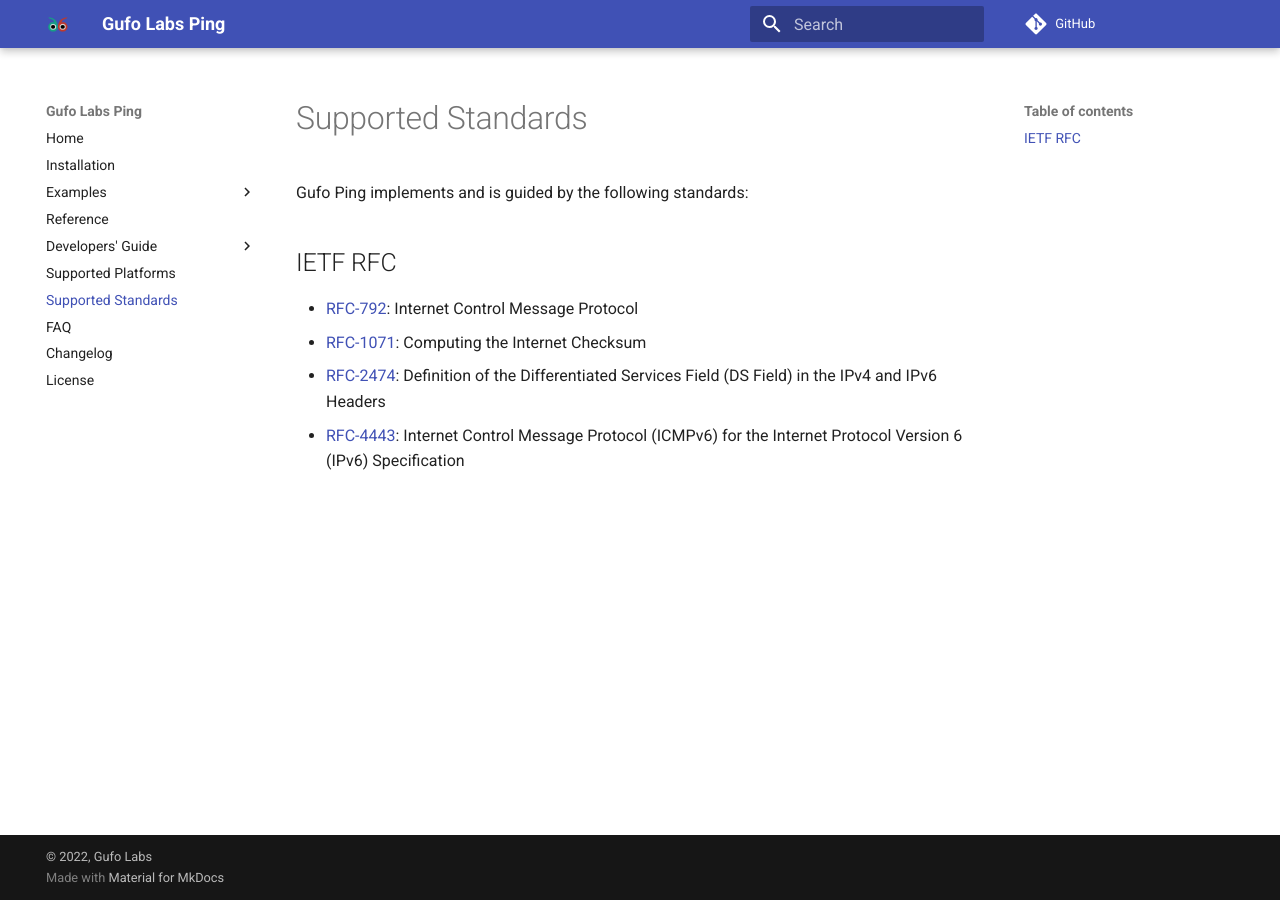
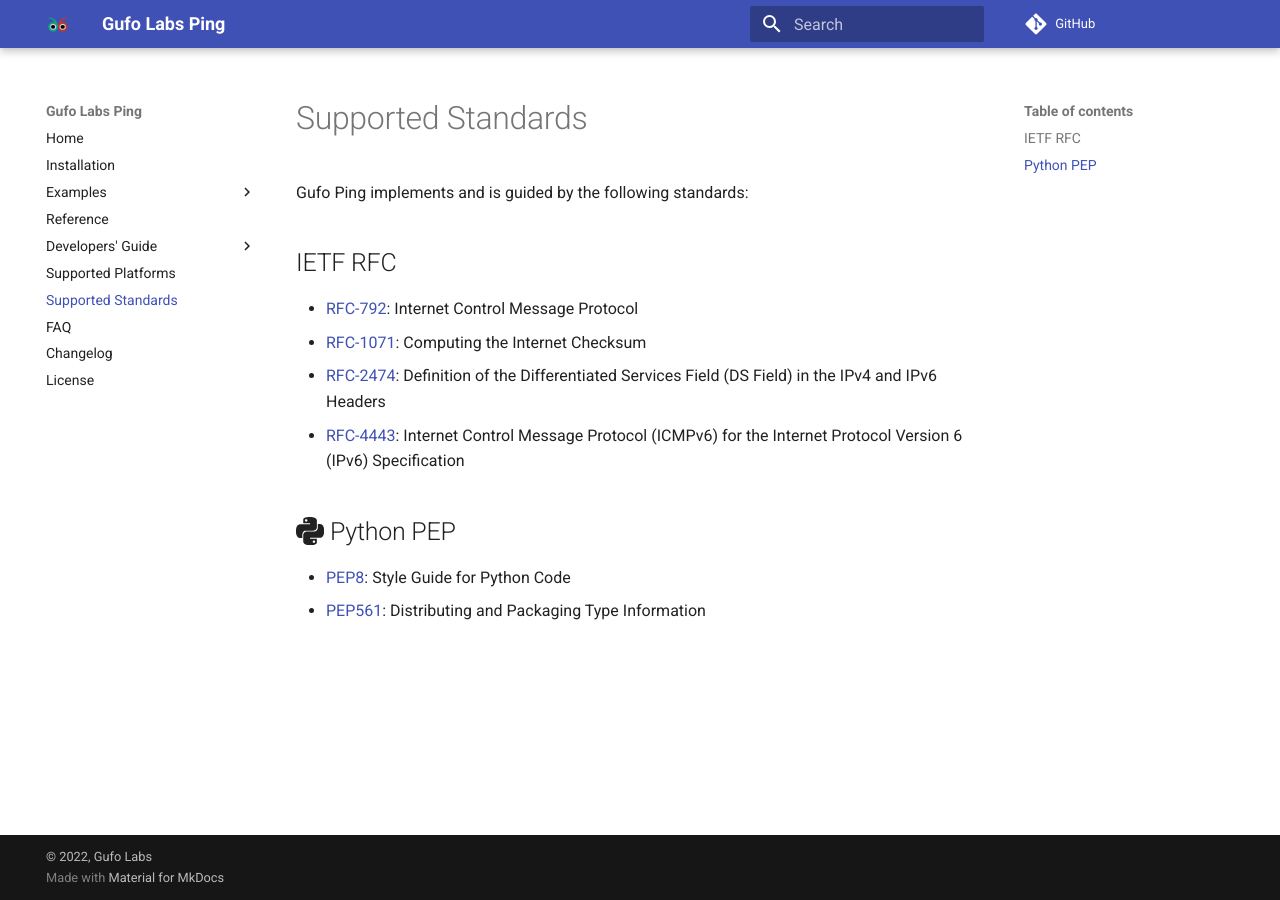
Before and after one commit to gufolabs/gufo_ping, an MkDocs documentation site: the page built from docs/standards.md, in a window 1280 px wide. Built offline with MkDocs 1.6.1 and Material for MkDocs 9.7.7, drawn with Linux system fonts in a browser that asks for light colours; comment, search, counter and statistics services are not loaded.

Commit message:
Docs: Add PEP8 and PEP561 compatibility

```diff
--- a/docs/standards.md
+++ b/docs/standards.md
@@ -11,7 +11,14 @@
 * [RFC-4443][RFC-4443]: Internet Control Message Protocol (ICMPv6)
   for the Internet Protocol Version 6 (IPv6) Specification
 
+## :simple-python: Python PEP
+
+* [PEP8][PEP8]: Style Guide for Python Code
+* [PEP561][PEP561]: Distributing and Packaging Type Information
+
 [RFC-792]: https://datatracker.ietf.org/doc/html/rfc792
 [RFC-1071]: https://datatracker.ietf.org/doc/html/rfc1071
 [RFC-2474]: https://datatracker.ietf.org/doc/html/rfc2474
 [RFC-4443]: https://datatracker.ietf.org/doc/html/rfc4443
+[PEP8]: https://peps.python.org/pep-0008/
+[PEP561]: https://peps.python.org/pep-0561/
```
